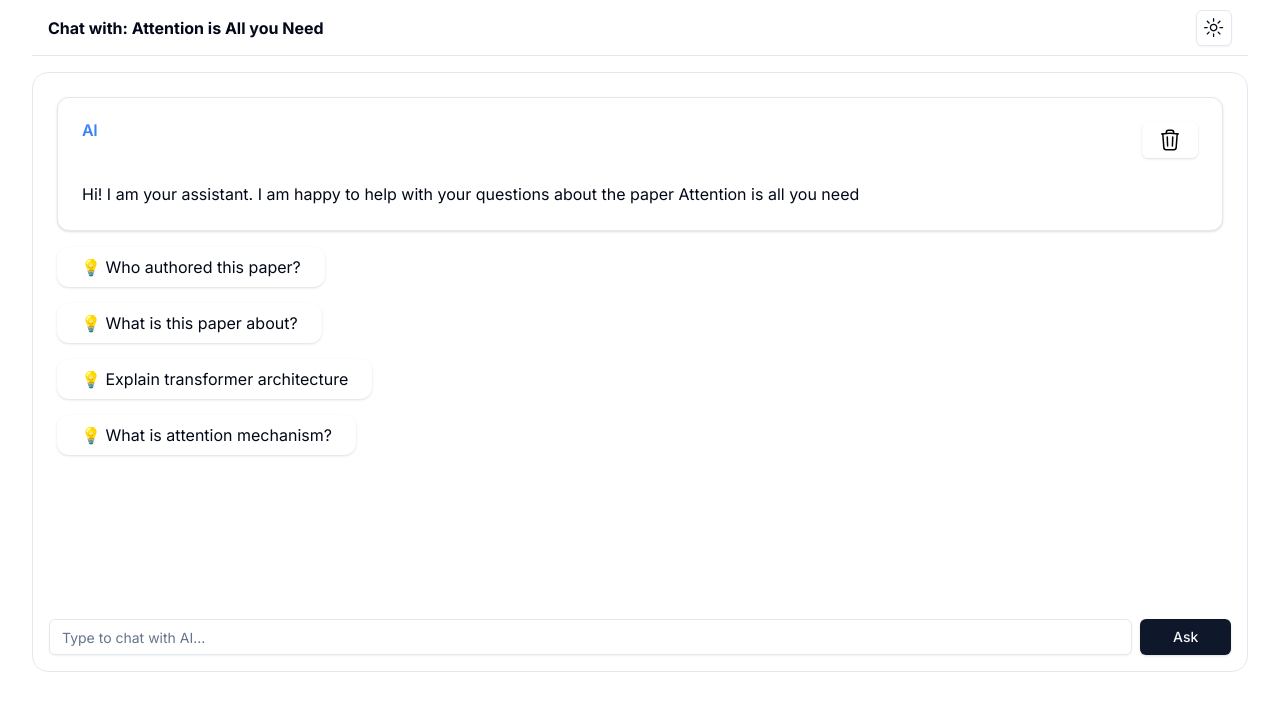
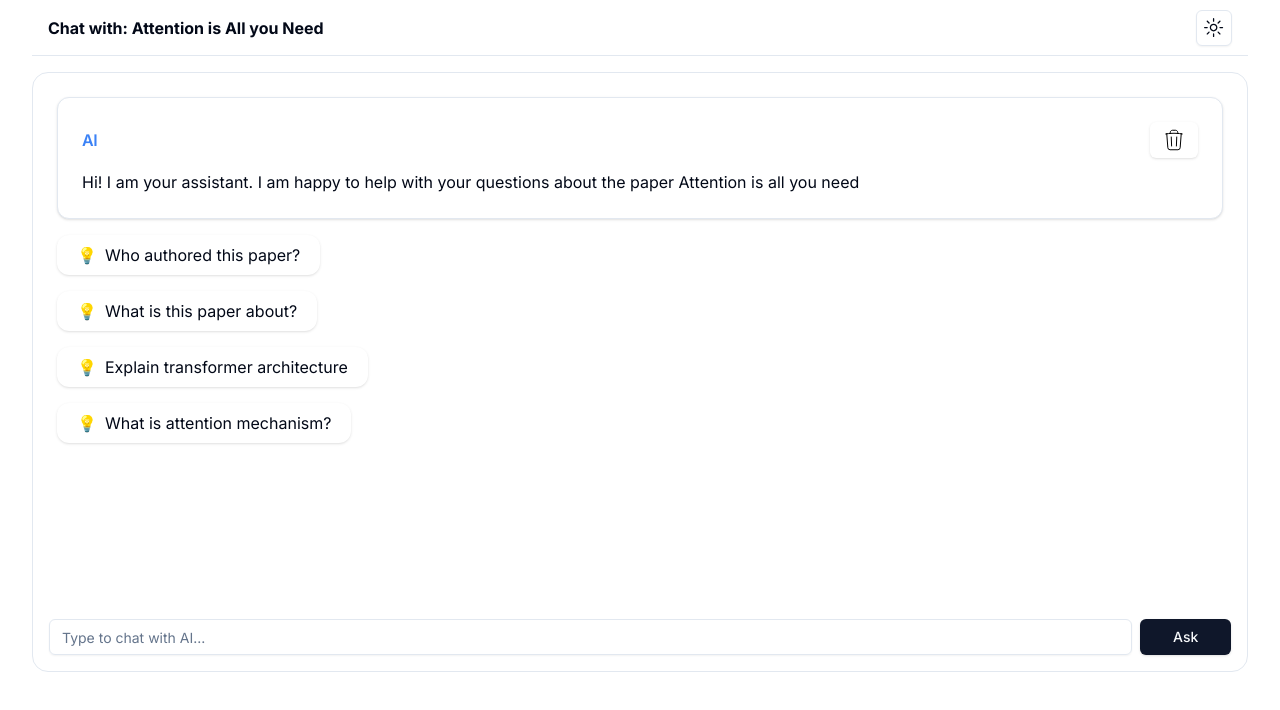
Before and after one commit to DraganAleksic99/chat-with-pdf, a Next.js app: page / in a window 1280 px wide. Shown: the top 710 px of the page. Built offline with nearby package versions, Linux system fonts and the light colour scheme.

Commit message:
Update: Minor styling improvements

```diff
--- a/src/components/chat-line.tsx
+++ b/src/components/chat-line.tsx
@@ -22,7 +22,7 @@ export function ChatLine({ id = '', role = 'assistant', content, handleDelete }:
   return (
     <div>
       <Card className="mb-2">
-        <CardHeader>
+        <CardHeader className="pb-3">
           <CardTitle
             className={cn(
               `${
@@ -30,16 +30,16 @@ export function ChatLine({ id = '', role = 'assistant', content, handleDelete }:
                   ? 'text-blue-500 dark:text-blue-200'
                   : 'text-amber-500 dark:text-amber-200'
               }`,
-              'flex justify-between'
+              'flex justify-between items-center'
             )}
           >
             <span>{role === 'assistant' ? 'AI' : 'You'}</span>
-            <Button className="bg-white" onClick={() => handleDelete(id)}>
+            <Button className="bg-white px-3" onClick={() => handleDelete(id)}>
               <svg
                 xmlns="http://www.w3.org/2000/svg"
                 fill="#fff"
                 viewBox="0 0 24 24"
-                strokeWidth={1.5}
+                strokeWidth={1}
                 stroke="#000"
                 className="w-6 h-6"
               >
--- a/src/components/prompt-suggestion.tsx
+++ b/src/components/prompt-suggestion.tsx
@@ -12,8 +12,9 @@ export function PromptSuggestion({ text, index, handleClick }: Props) {
       className="mt-4 w-max hover:cursor-pointer border-none"
       onClick={() => handleClick(text, index)}
     >
-      <button className="p-2 px-6 rounded-xl" form="chat" type="submit">
-        {`💡 ${text}`}
+      <button className="p-2 px-5 rounded-xl" form="chat" type="submit">
+        <span className="pr-2">💡</span>
+        {text}
       </button>
     </Card>
   );
```
